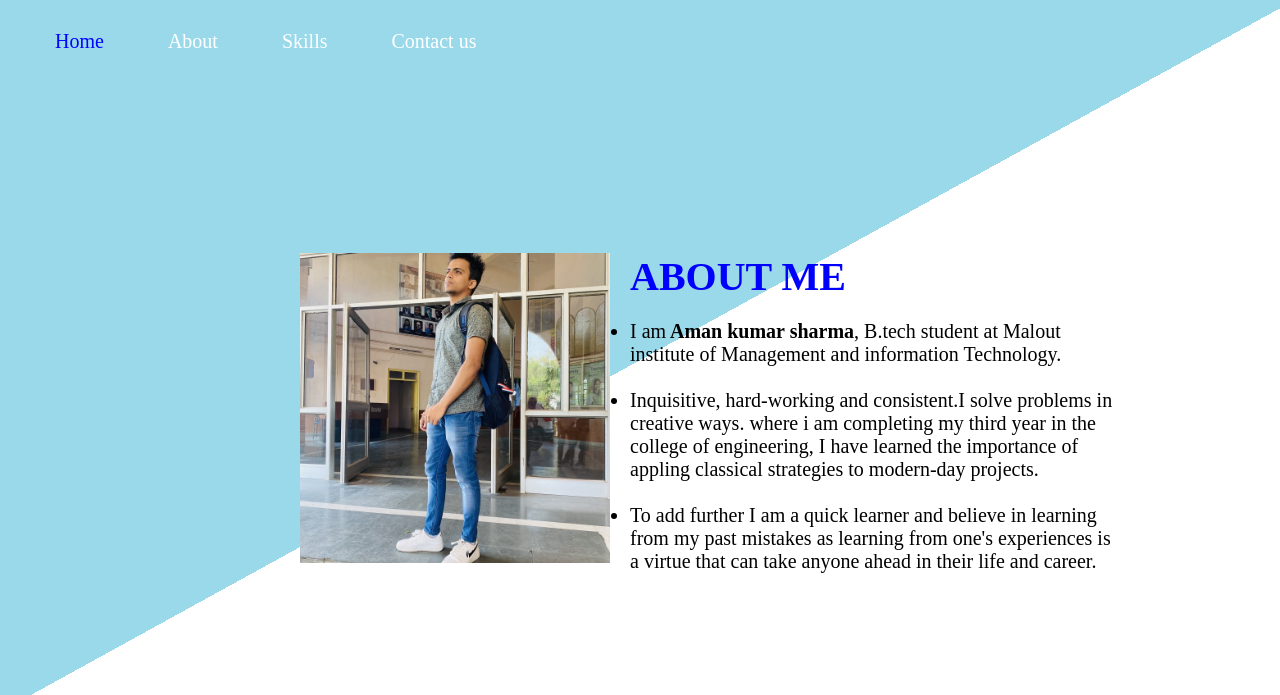
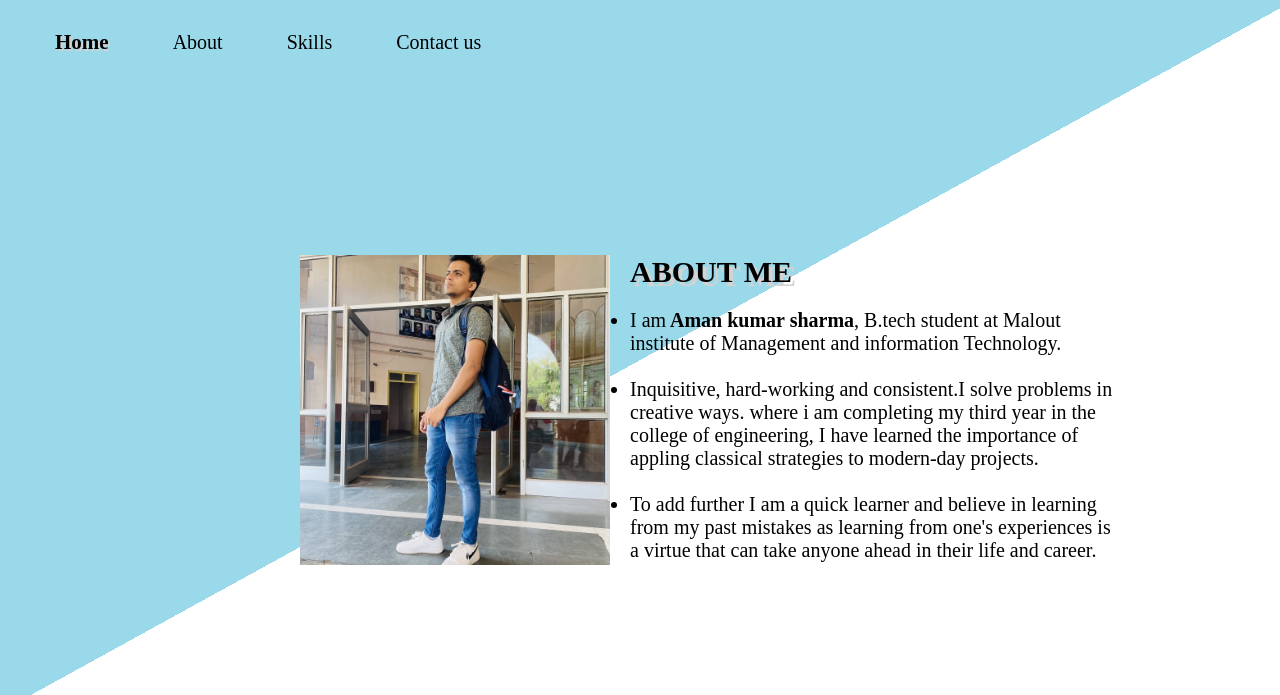
Before and after one commit to Aman-kumar-001/my-resume2, a plain HTML site: page about.html in a window 1280 px wide. In both pictures the pointer is over the link "Home". Shown: the top 695 px of the page. Drawn offline with Linux system fonts and the light colour scheme.

Commit message:
color change

```diff
--- a/about.css
+++ b/about.css
@@ -18,11 +18,13 @@ nav{
 a{
     padding-inline: 30px;
     text-decoration: none;
-    color: white;
+    color: black;
     font-size: 20px;
 }
 a:hover{
-    color: blue;
+    font-weight: bold;
+    font-size: 21px;
+    text-shadow: 2px 2px lightgrey;
 }
 footer{
     padding: 15px;
@@ -56,7 +58,10 @@ i:hover{
     align-items: center;
 }
 h1{
-    color: blue;
+    color: black;
     padding-bottom: 20px;
+    font-weight: bold;
+    font-size: 30px;
+    text-shadow: 4px 4px lightgrey;
 
 }
--- a/contact.css
+++ b/contact.css
@@ -18,11 +18,13 @@ nav{
 a{
     padding-inline: 30px;
     text-decoration: none;
-    color: white;
+    color: black;
     font-size: 20px;
 }
 a:hover{
-    color: blue;
+    font-weight: bold;
+    font-size: 21px;
+    text-shadow: 2px 2px lightgrey;
 }
 
 footer{
@@ -57,7 +59,7 @@ textarea,input{
 
 .button2{
     border: 2px solid white;
-    background-color: blue;
+    background-color: #99D9EA;
     color: white;
     margin-right: 25px;
     font-weight: bold;
@@ -65,7 +67,7 @@ textarea,input{
 }
 .button2:hover{
     border-color: lightskyblue;
-    background-color: white;
+    background-color: #99D9EA;
     color: black;
 
 }
--- a/index.css
+++ b/index.css
@@ -24,6 +24,7 @@ a{
 a:hover{
     font-weight: bold;
     font-size: 21px;
+    text-shadow: 2px 2px lightgrey;
 }
 .container{
     display: flex;
--- a/skills.css
+++ b/skills.css
@@ -18,11 +18,13 @@ nav{
 a{
     padding-inline: 30px;
     text-decoration: none;
-    color: white;
+    color: black;
     font-size: 20px;
 }
 a:hover{
-    color: blue;
+    font-weight: bold;
+    font-size: 21px;
+    text-shadow: 2px 2px lightgrey;
 }
 footer{
     padding: 15px;
```
